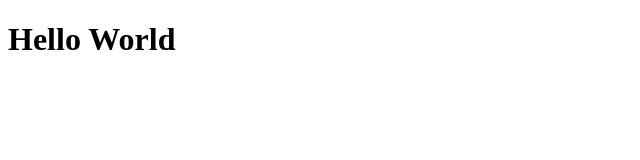
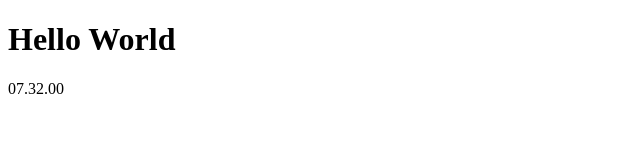
Before and after one commit to Tonikprofik/CookingRecipeApp, a plain HTML site: page index.html in a window 1280 px wide. Shown: the full height of the page, 0-640 px from the left. Drawn offline with Linux system fonts and the light colour scheme.

Commit message:
content test

```diff
--- a/index.html
+++ b/index.html
@@ -9,6 +9,7 @@
 
 <body>
     <h1>Hello World</h1>
+    <p>07.32.00</p>
 </body>
 
 </html>
```
